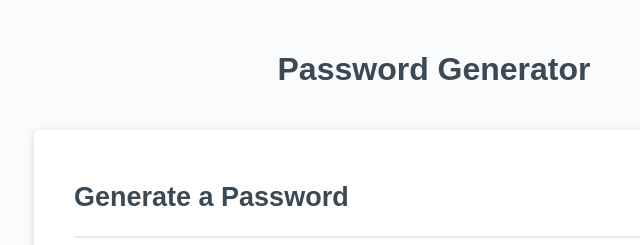
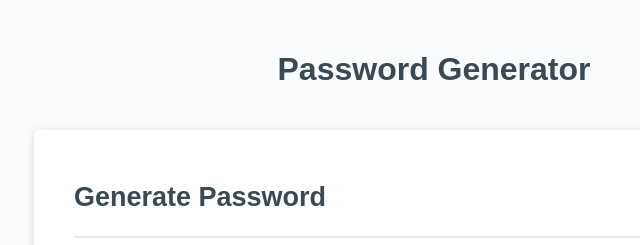
Before and after one commit to nbrown225/random-password-generator, a plain HTML site: page index.html in a window 1280 px wide. Shown: the top 245 px of the page, 206-846 px from the left. Drawn offline with Linux system fonts and the light colour scheme.

```diff
--- a/index.html
+++ b/index.html
@@ -14,7 +14,7 @@
       </header>
       <div class="card">
         <div class="card-header">
-          <h2>Generate a Password</h2>
+          <h2>Generate Password</h2>
         </div>
         <div class="card-body">
           <textarea
```
Also changed, not shown: assets/images/RPWGscreenshot.png (added), 1 other file.
